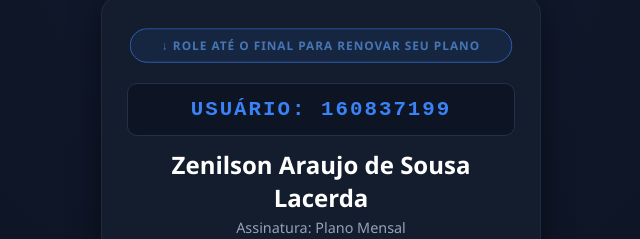
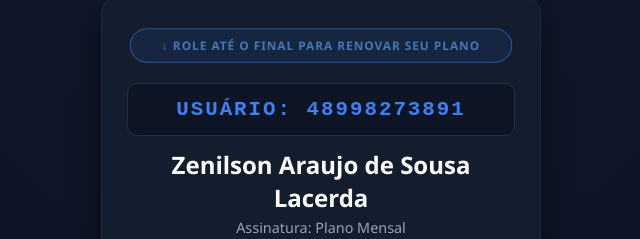
Before and after one commit to idealtechget-web/clientes, a plain HTML site: page 160837199.html in a window 1280 px wide. Shown: the part 125-364 px from the top of the page, 319-959 px from the left. Drawn offline with Linux system fonts and the light colour scheme.

Commit message:
Update user ID in HTML badge

```diff
--- a/160837199.html
+++ b/160837199.html
@@ -122,7 +122,7 @@
 <div class="card">
   <div class="scroll-hint">↓ Role até o final para renovar seu plano</div>
 
-  <div class="badge-user">USUÁRIO: 160837199</div>
+  <div class="badge-user">USUÁRIO: 48998273891</div>
   <h2>Zenilson Araujo de Sousa Lacerda</h2>
   <div class="plano-tag">Assinatura: Plano Mensal</div>
 
```
